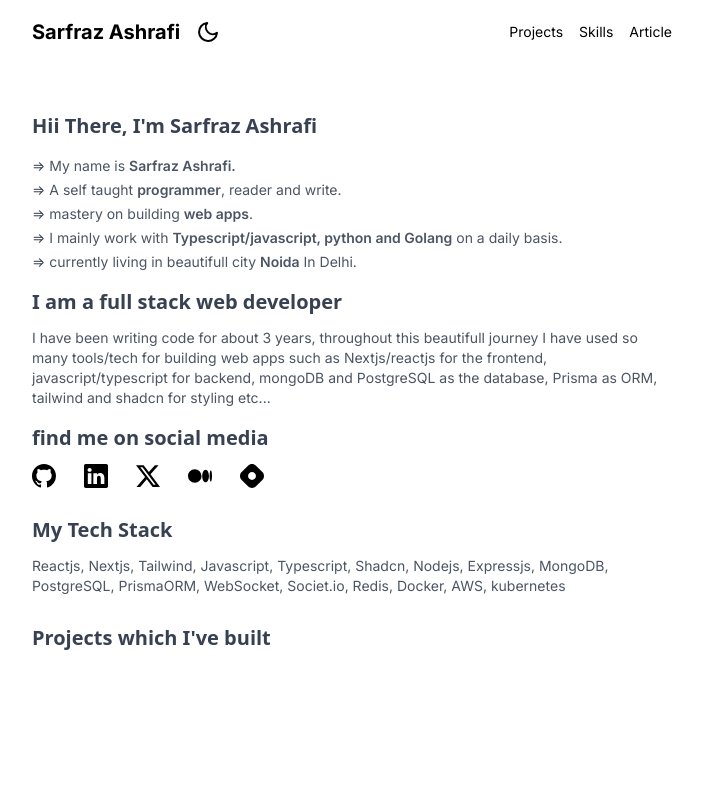
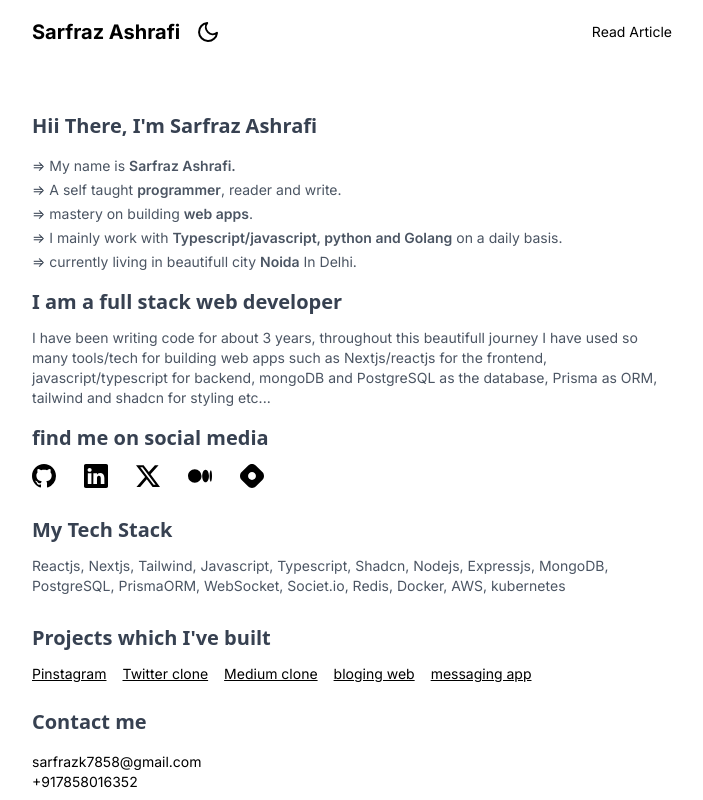
Before and after one commit to SarfrazAlame/myweb, a Next.js app: page / in a window 1280 px wide. Shown: the whole page, without its empty margins (288-991 px from the left). Built offline with nearby package versions, Linux system fonts and the light colour scheme.

Commit message:
final commit

```diff
--- a/app/page.tsx
+++ b/app/page.tsx
@@ -4,7 +4,7 @@ import React from "react";
 const page = () => {
   return (
     <div className="flex justify-center my-12">
-      <div className="lg:w-1/2 md:w-2/3 sm:w-3/4 mx-4 sm:mx-0">
+      <div className="lg:w-[40rem] md:w-2/3 sm:w-3/4 mx-4 sm:mx-0">
         <Details />
       </div>
     </div>
--- a/app/project/page.tsx
+++ /dev/null
@@ -1,13 +0,0 @@
-import React from "react";
-
-const page = () => {
-  return (
-    <div className="flex w-full justify-center">
-      <div>
-
-      </div>
-    </div>
-  );
-};
-
-export default page;
--- a/components/Details.tsx
+++ b/components/Details.tsx
@@ -1,11 +1,7 @@
 import Link from "next/link";
 import React from "react";
 import { BsGithub, BsLinkedin, BsMedium, BsTwitterX } from "react-icons/bs";
-import { FaHashnode, FaNode, FaReact } from "react-icons/fa6";
-import { IoLogoJavascript } from "react-icons/io";
-import { RiNextjsFill } from "react-icons/ri";
-import { SiTailwindcss, SiTypescript } from "react-icons/si";
-
+import { FaHashnode } from "react-icons/fa6";
 const Details = () => {
   return (
     <div>
@@ -105,7 +101,47 @@ const Details = () => {
           Projects which I've built
         </h1>
         <div className="flex gap-4">
-          {/* <p className="cursor-pointer ">Pinstagram</p> */}
+          <Link
+            href={"https://instagram-chi-seven.vercel.app"}
+            className="cursor-pointer text-sm underline"
+          >
+            Pinstagram
+          </Link>
+          <Link
+            href={"https://twitter-clone-sepia-gamma.vercel.app"}
+            className="cursor-pointer text-sm underline"
+          >
+            Twitter clone
+          </Link>
+          <Link
+            href={"https://medium-five-pi.vercel.app"}
+            className="cursor-pointer text-sm underline"
+          >
+            Medium clone
+          </Link>
+          <Link
+            href={"https://myblog-pi-nine.vercel.app"}
+            className="cursor-pointer text-sm underline"
+          >
+            bloging web
+          </Link>
+          <Link
+            href={"https://github.com/SarfrazAlame/chatApp"}
+            className="cursor-pointer text-sm underline"
+          >
+            messaging app
+          </Link>
+        </div>
+      </div>
+
+      <div className="mt-6">
+        <h1 className="text-xl font-bold text-gray-700 font-sans dark:text-gray-200 mb-4">
+          Contact me
+        </h1>
+
+        <div>
+          <p className="text-sm">sarfrazk7858@gmail.com</p>
+          <p className="text-sm">+917858016352</p>
         </div>
       </div>
     </div>
--- a/components/Header.tsx
+++ b/components/Header.tsx
@@ -16,14 +16,8 @@ const Header = () => {
         </div>
 
         <div className="flex gap-4 items-center">
-          <Link href={"/project"} className="text-sm leading-tight">
-            Projects
-          </Link>
-          <Link href={"/skills"} className="text-sm leading-tight">
-            Skills
-          </Link>
-          <Link href={"/article"} className="text-sm leading-tight">
-            Article
+          <Link href={"https://myblog-pi-nine.vercel.app/"} className="text-sm leading-tight">
+            Read Article
           </Link>
         </div>
       </div>
```
